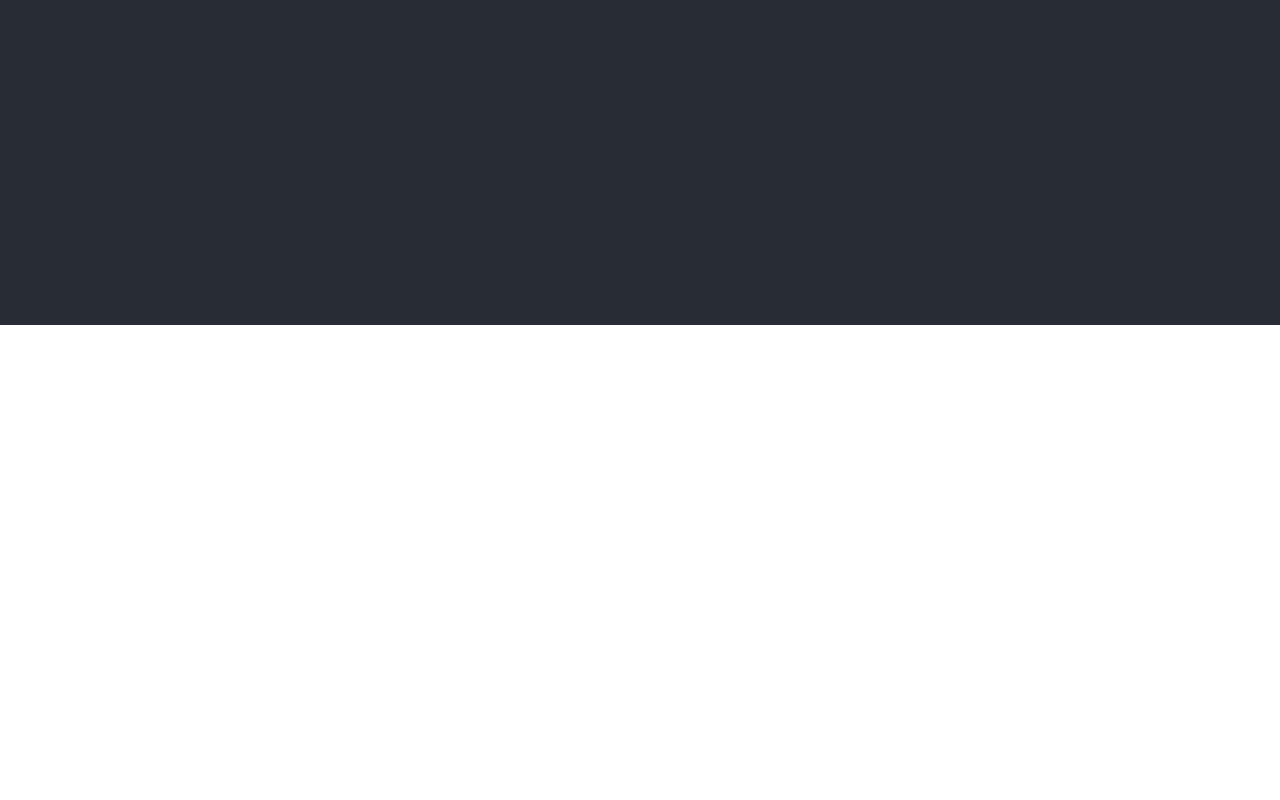
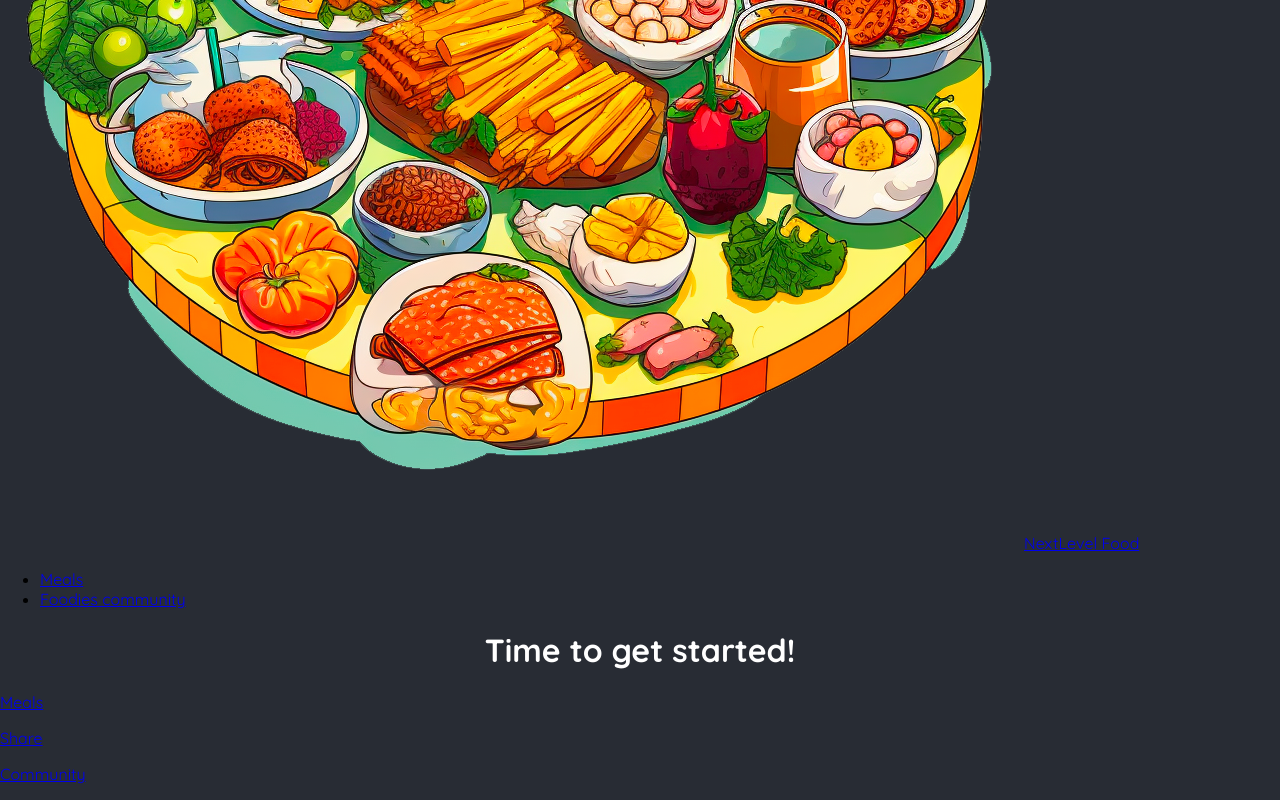
Before and after one commit to quocbinh-npm9081/onwards-foodies, a Next.js app: page / in a window 1280 px wide. Shown: the part 475-1275 px from the top of the page. Before the commit the page ends 800 px from the top, so only its background shows below. Built offline with nearby package versions, Linux system fonts and the light colour scheme.

Commit message:
adding customer component to a layout

```diff
--- a/app/layout.js
+++ b/app/layout.js
@@ -1,9 +1,11 @@
 import './globals.css';
-
+import MainHeader from '@/main-header';
 export const metadata = {
   title: 'NextLevel Food',
   description: 'Delicious meals, shared by a food-loving community.',
 };
+
+
 
 export default function RootLayout({ children }) {
   return (
@@ -29,7 +31,7 @@
             ></path>
           </svg>
         </div>
-
+        <MainHeader/>
         {children}
       </body>
     </html>
--- /dev/null
+++ b/main-header.js
@@ -0,0 +1,21 @@
+import Link from "next/link"
+import logImg from "@/assets/logo.png";
+
+export default function MainHeaderPage(){
+    return <header>
+        <Link href="/">
+            <img src={logImg.src} alt="a plate with food on it"/>
+            NextLevel Food
+        </Link>
+        <nav>
+            <ul>
+                <li>
+                    <Link href="/meals">Meals</Link>
+                </li>
+                <li>
+                    <Link href="/community">Foodies community</Link>
+                </li>
+            </ul>
+        </nav>
+    </header>
+}
```
